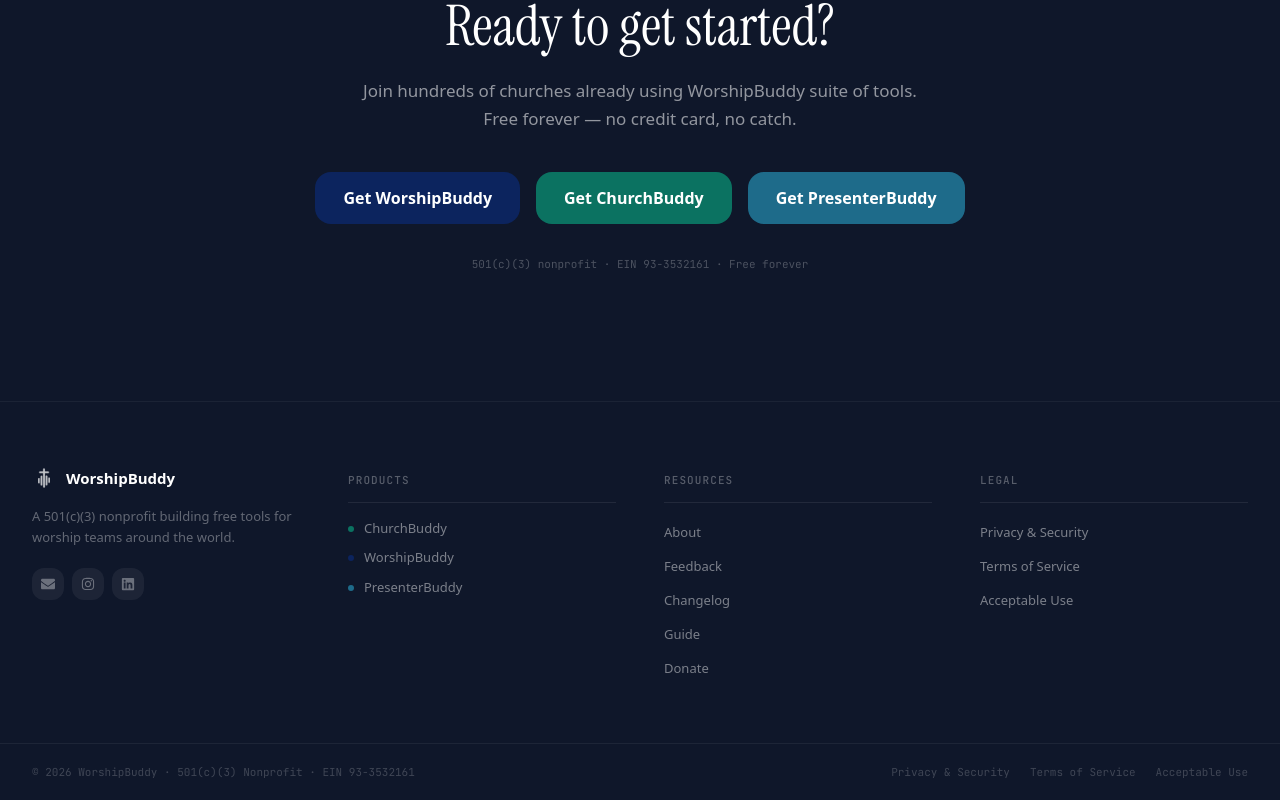
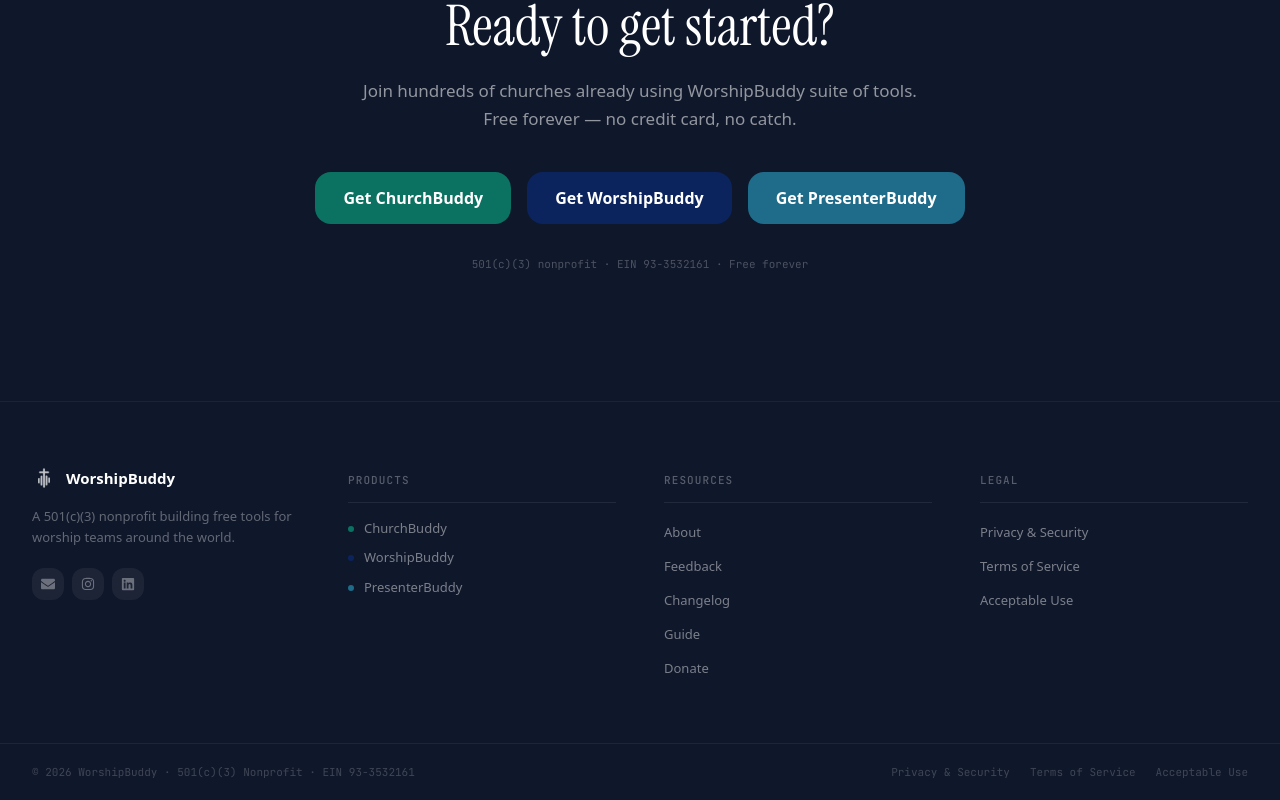
Before and after one commit to WorshipBuddy/worshipbuddy.org, a Next.js app: page / in a window 1280 px wide. Shown: the part 6123-6923 px from the top of the page. Built offline with nearby package versions, Linux system fonts and the light colour scheme; a web font is replaced by a local one.

Commit message:
reorder buttons

```diff
--- a/components/home/FinalCTA.jsx
+++ b/components/home/FinalCTA.jsx
@@ -17,18 +17,18 @@
 
           <div className="flex flex-col sm:flex-row items-center justify-center gap-4">
             <Link
+              href="/church-buddy"
+              className="btn btn-lg font-sans font-semibold text-white"
+              style={{ backgroundColor: "#0B7261" }}
+            >
+              Get ChurchBuddy
+            </Link>
+            <Link
               href="/worship-buddy"
               className="btn btn-lg font-sans font-semibold text-white"
               style={{ backgroundColor: "#0C245E" }}
             >
               Get WorshipBuddy
-            </Link>
-            <Link
-              href="/church-buddy"
-              className="btn btn-lg font-sans font-semibold text-white"
-              style={{ backgroundColor: "#0B7261" }}
-            >
-              Get ChurchBuddy
             </Link>
             <Link
               href="/presenter-buddy"
```
